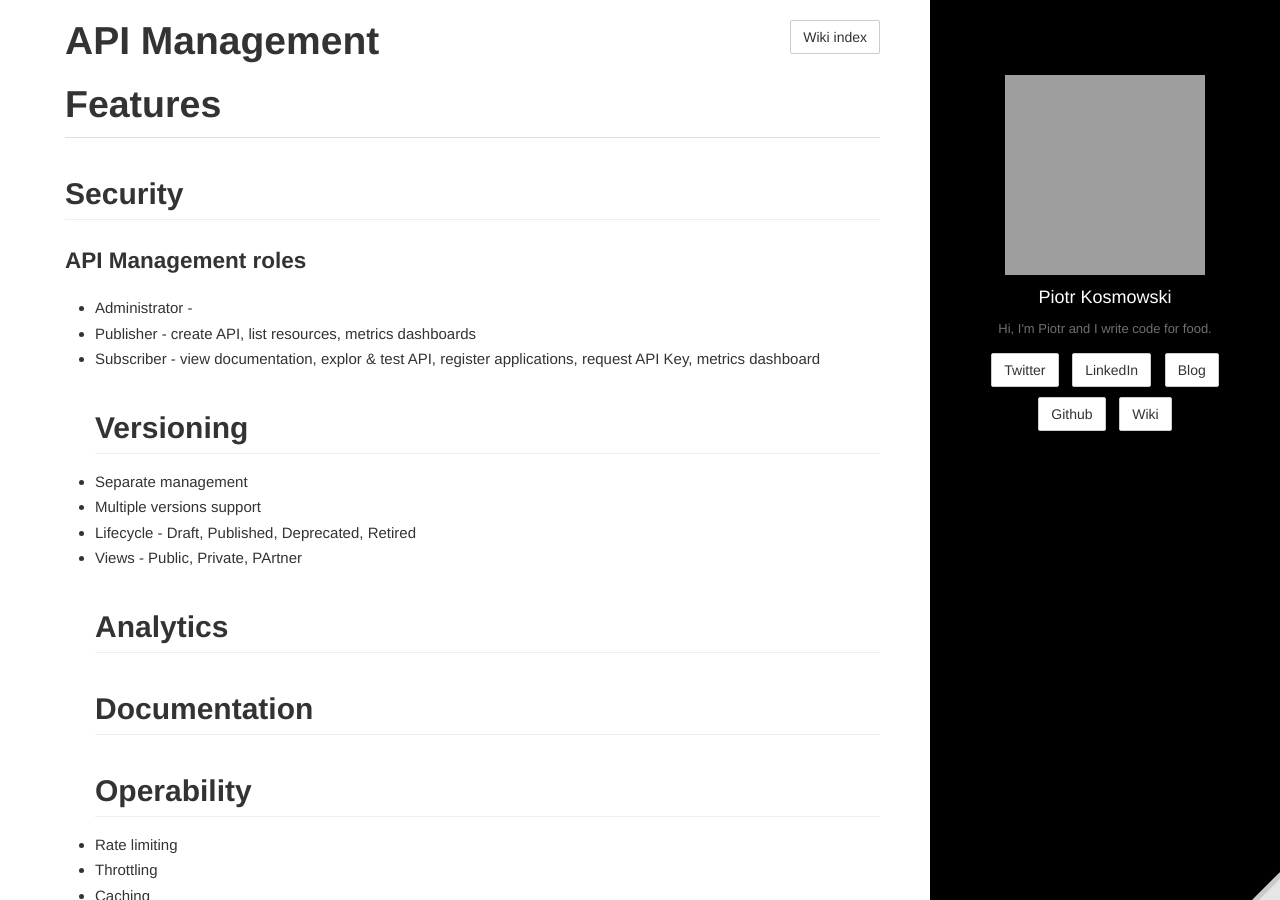
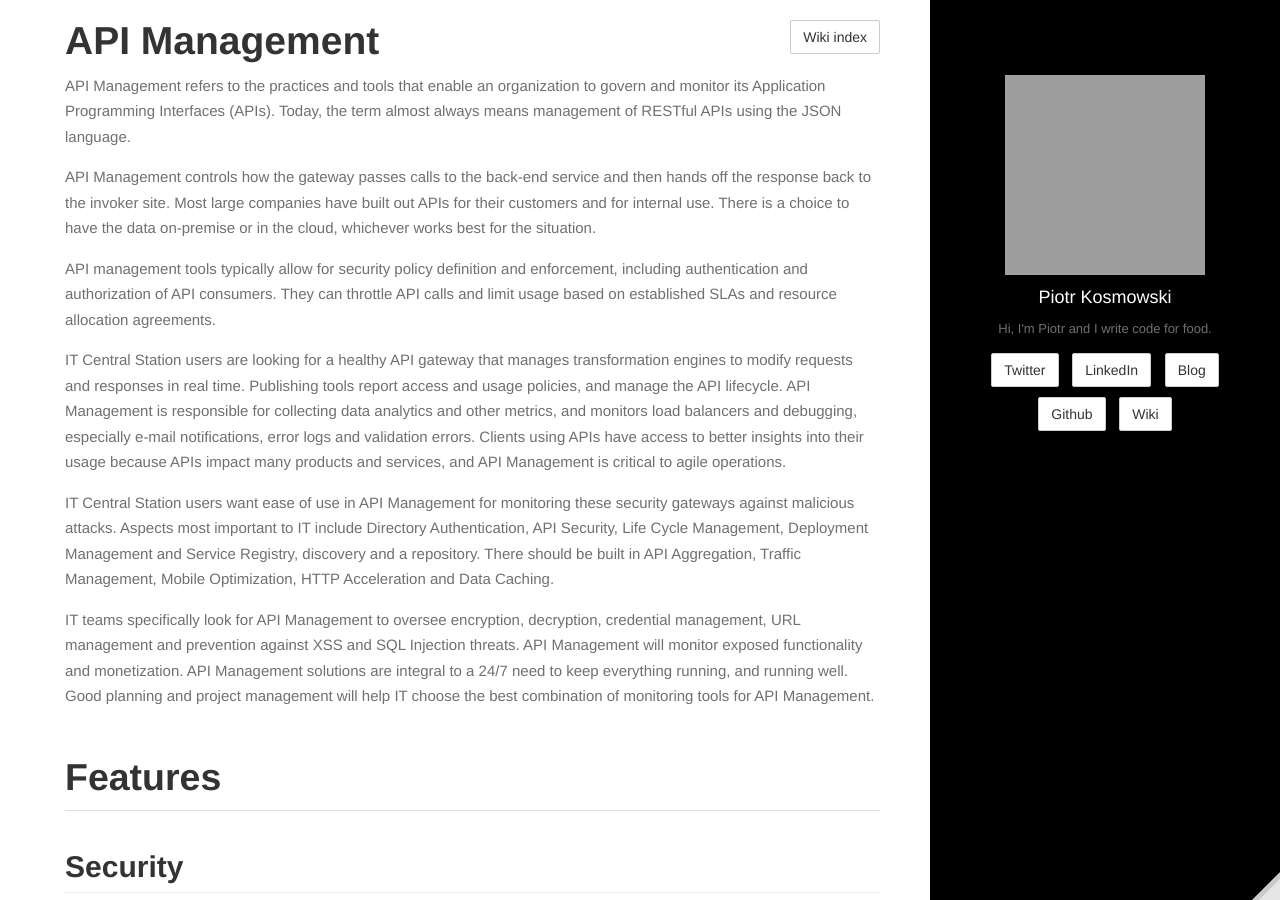
Before and after one commit to kospiotr/kospiotr.github.io, a Jekyll site: the page built from wiki/api-management.md, in a window 1280 px wide and 900 px high. Built offline with Jekyll 4.4.1, drawn with Linux system fonts in a browser that asks for light colours; grey boxes are pictures that could not be loaded.

Commit message:
Update api-management.md

```diff
--- a/wiki/api-management.md
+++ b/wiki/api-management.md
@@ -5,6 +5,17 @@ comments: false
 toc: false
 editurl: api-management.md
 ---
+API Management refers to the practices and tools that enable an organization to govern and monitor its Application Programming Interfaces (APIs). Today, the term almost always means management of RESTful APIs using the JSON language.
+
+API Management controls how the gateway passes calls to the back-end service and then hands off the response back to the invoker site. Most large companies have built out APIs for their customers and for internal use. There is a choice to have the data on-premise or in the cloud, whichever works best for the situation.
+
+API management tools typically allow for security policy definition and enforcement, including authentication and authorization of API consumers. They can throttle API calls and limit usage based on established SLAs and resource allocation agreements.
+
+IT Central Station users are looking for a healthy API gateway that manages transformation engines to modify requests and responses in real time. Publishing tools report access and usage policies, and manage the API lifecycle. API Management is responsible for collecting data analytics and other metrics, and monitors load balancers and debugging, especially e-mail notifications, error logs and validation errors. Clients using APIs have access to better insights into their usage because APIs impact many products and services, and API Management is critical to agile operations.
+
+IT Central Station users want ease of use in API Management for monitoring these security gateways against malicious attacks. Aspects most important to IT include Directory Authentication, API Security, Life Cycle Management, Deployment Management and Service Registry, discovery and a repository. There should be built in API Aggregation, Traffic Management, Mobile Optimization, HTTP Acceleration and Data Caching.
+
+IT teams specifically look for API Management to oversee encryption, decryption, credential management, URL management and prevention against XSS and SQL Injection threats. API Management will monitor exposed functionality and monetization. API Management solutions are integral to a 24/7 need to keep everything running, and running well. Good planning and project management will help IT choose the best combination of monitoring tools for API Management.
 
 # Features
 
```
